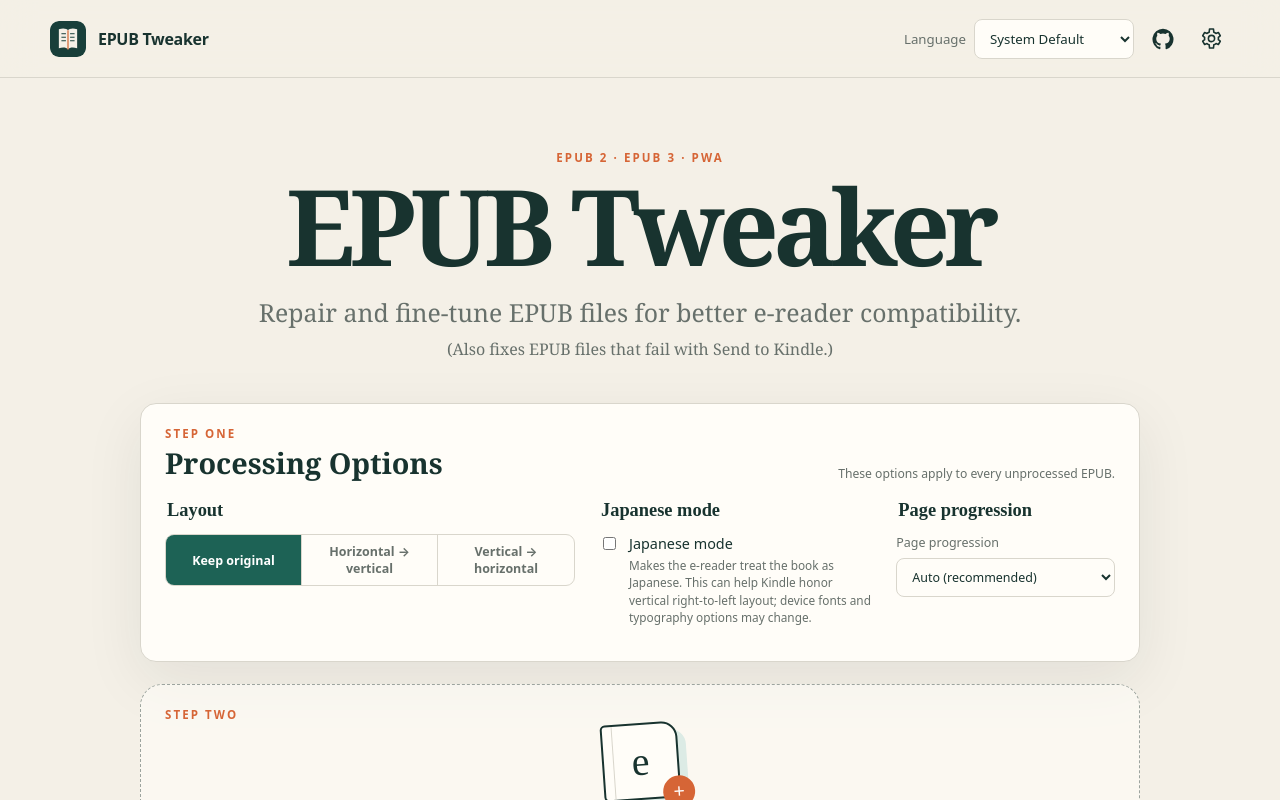
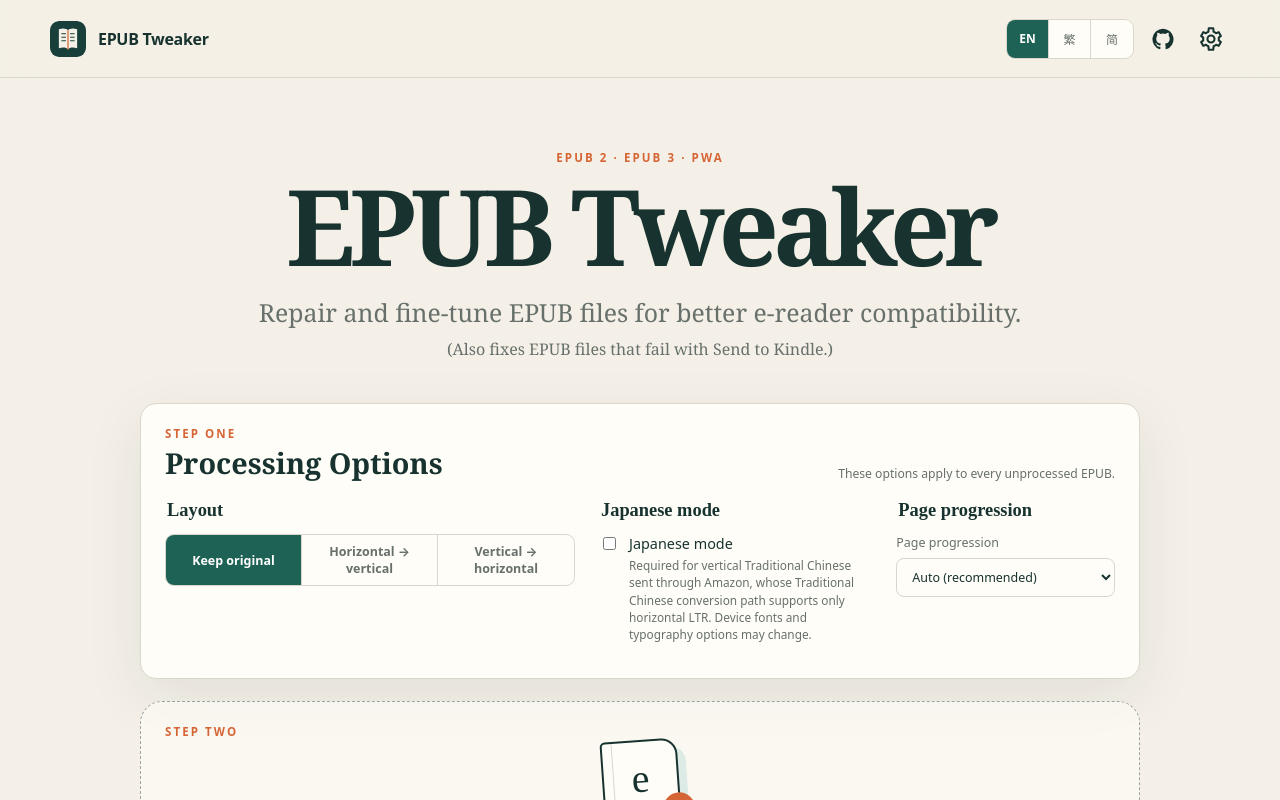
Before and after one commit to haohailong/EPUB-Tweaker, a React (Vite) app: page / in a window 1280 px wide. Shown: the top 800 px of the page. Built offline with nearby package versions, Linux system fonts and the light colour scheme.

Commit message:
Clarify Kindle Chinese limits and simplify language controls

```diff
--- a/src/App.tsx
+++ b/src/App.tsx
@@ -231,11 +231,7 @@
           <img src="/icon.svg" alt="" /><span>EPUB Tweaker</span>
         </a>
         <div className="header-actions">
-          <label className="language-select"><span>{t('language')}</span>
-            <select value={languageChoice} onChange={(event) => setLanguageChoice(event.target.value as Language)}>
-              <option value="system">{t('system')}</option><option value="en">{t('english')}</option><option value="zh-Hant">{t('traditional')}</option><option value="zh-Hans">{t('simplified')}</option>
-            </select>
-          </label>
+          <LanguageButtons language={language} label={t('language')} onChange={setLanguageChoice} />
           <a className="github-link" href={GITHUB_URL} target="_blank" rel="noreferrer" aria-label={t('sourceCode')} title={t('sourceCode')}>
             <svg viewBox="0 0 24 24" aria-hidden="true"><path fill="currentColor" d="M12 .7a11.5 11.5 0 0 0-3.64 22.41c.58.1.79-.25.79-.56v-2.23c-3.22.7-3.9-1.37-3.9-1.37-.52-1.34-1.28-1.7-1.28-1.7-1.05-.72.08-.7.08-.7 1.16.08 1.77 1.19 1.77 1.19 1.03 1.77 2.7 1.26 3.36.96.1-.75.4-1.26.73-1.55-2.57-.29-5.27-1.29-5.27-5.69 0-1.26.45-2.29 1.19-3.1-.12-.29-.52-1.47.11-3.06 0 0 .97-.31 3.16 1.18a10.98 10.98 0 0 1 5.76 0c2.19-1.49 3.16-1.18 3.16-1.18.63 1.59.23 2.77.11 3.06.74.81 1.19 1.84 1.19 3.1 0 4.41-2.71 5.39-5.28 5.68.41.36.78 1.06.78 2.14v3.27c0 .31.21.67.79.56A11.5 11.5 0 0 0 12 .7Z"/></svg>
           </a>
@@ -310,13 +306,23 @@
       {settingsOpen && <div className="modal-backdrop" onMouseDown={(event) => { if (event.target === event.currentTarget) setSettingsOpen(false); }}>
         <section className="modal" role="dialog" aria-modal="true" aria-labelledby="settings-title">
           <div className="modal-title"><h2 id="settings-title">{t('settings')}</h2><button className="icon-button" onClick={() => setSettingsOpen(false)} aria-label={t('close')}>×</button></div>
-          <label>{t('language')}<select value={languageChoice} onChange={(event) => setLanguageChoice(event.target.value as Language)}><option value="system">{t('system')}</option><option value="en">{t('english')}</option><option value="zh-Hant">{t('traditional')}</option><option value="zh-Hans">{t('simplified')}</option></select></label>
           <div className="settings-privacy"><strong>{t('privacy')}</strong><p>{t('clearDataHelp')}</p></div>
           <button className="danger-button" onClick={() => void clearLocalData()}>{t('clearData')}</button>
         </section>
       </div>}
     </div>
   );
+}
+
+function LanguageButtons({ language, label, onChange }: { language: Exclude<Language, 'system'>; label: string; onChange: (language: Language) => void }) {
+  const choices = [
+    { value: 'en' as const, label: 'EN' },
+    { value: 'zh-Hant' as const, label: '繁' },
+    { value: 'zh-Hans' as const, label: '简' }
+  ];
+  return <div className="language-buttons" role="group" aria-label={label} title={label}>
+    {choices.map((choice) => <button key={choice.value} type="button" aria-pressed={language === choice.value} onClick={() => onChange(choice.value)}>{choice.label}</button>)}
+  </div>;
 }
 
 interface CardProps {
--- a/src/epub/repairs.ts
+++ b/src/epub/repairs.ts
@@ -495,7 +495,7 @@
   if (effectiveMode === 'vertical-rl' && /^zh(?:-|$)/i.test(book.language) && !options.japaneseMode) {
     report(entries, {
       rule: 'kindle-vertical-chinese', kind: 'warning', path: book.packagePath,
-      message: 'Amazon does not consistently honor vertical Traditional Chinese as reflowable Kindle content. If page direction or font sizing is still wrong, enable Japanese mode or convert the book to horizontal layout.',
+      message: 'Amazon does not support vertical Traditional Chinese in its Traditional Chinese conversion path and may deliver it as a fixed-layout document. Enable Japanese mode or convert the book to horizontal layout before sending it to Kindle.',
       code: 'KINDLE_VERTICAL_CHINESE_LIMITATION'
     });
   }
--- a/src/i18n.ts
+++ b/src/i18n.ts
@@ -7,7 +7,7 @@
   drop: 'Drop EPUB files here', choose: 'Choose Files', dropHint: 'or use the button below', privacy: 'Files are processed on this device. Nothing is uploaded.',
   selectedFiles: 'Selected files', processAll: 'Process All', downloadAll: 'Download All', clearFinished: 'Clear processed files', confirmClearUndownloaded: '{count} processed file(s) have not been downloaded. Clear them anyway?',
   title: 'Title', author: 'Author', filename: 'Filename', version: 'EPUB version', bookLanguage: 'Language', layout: 'Layout', writingMode: 'Writing mode', progression: 'Page progression', size: 'Size',
-  advanced: 'Advanced Options', processingOptions: 'Processing Options', optionsApplyAll: 'These options apply to every unprocessed EPUB.', resourcesAndOutput: 'Resources and output', layoutOptions: 'Layout', preserveLayout: 'Keep original', vertical: 'Horizontal → vertical', horizontalTransform: 'Vertical → horizontal', japanese: 'Japanese mode', japaneseHelp: 'Makes the e-reader treat the book as Japanese. This can help Kindle honor vertical right-to-left layout; device fonts and typography options may change.',
+  advanced: 'Advanced Options', processingOptions: 'Processing Options', optionsApplyAll: 'These options apply to every unprocessed EPUB.', resourcesAndOutput: 'Resources and output', layoutOptions: 'Layout', preserveLayout: 'Keep original', vertical: 'Horizontal → vertical', horizontalTransform: 'Vertical → horizontal', japanese: 'Japanese mode', japaneseHelp: 'Required for vertical Traditional Chinese sent through Amazon, whose Traditional Chinese conversion path supports only horizontal LTR. Device fonts and typography options may change.',
   progressionAuto: 'Auto (recommended)', progressionRtl: 'Right to left', progressionLtr: 'Left to right', resources: 'Resources', replaceImages: 'Replace low-resolution images', chooseImages: 'Choose replacement images', imagesHelp: 'Matching uses dimensions, aspect ratio and perceptual similarity on this device. Filenames do not need to match.',
   output: 'Output', outputName: 'Output filename (optional)', outputHelp: 'A new -tweaked EPUB is downloaded without overwriting the original. The browser controls its save location.', process: 'Process EPUB', remove: 'Remove', download: 'Download EPUB', downloadAgain: 'Download again', transitionHint: 'Before → after',
   statusInspecting: 'Inspecting', statusReady: 'Ready', statusMatching: 'Matching images', statusProcessing: 'Processing', statusRepaired: 'Repaired', statusUnchanged: 'No changes needed', statusError: 'Error', statusDrm: 'DRM protected',
@@ -15,7 +15,7 @@
   repairSummary: '{count} compatibility fixes applied', noChanges: 'No compatibility changes were needed. The validated EPUB is ready.', intentionalTweaks: 'Intentional tweaks', warnings: 'Warnings', visibleChanges: 'Visible-content changes', automaticRepairs: 'Automatic repairs',
   technical: 'Technical details', copyLog: 'Copy Log', copied: 'Copied', validation: 'Output validation', beforeAfter: '{before} → {after}',
   validationSuccess: 'All {count} post-processing checks passed.', ruleNavigation: 'Repaired navigation targets', rulePageMap: 'Removed obsolete page-map', ruleStaleEncryption: 'Removed stale encryption metadata', ruleCss: 'Removed incompatible pseudo-element styling', ruleSvg: 'Normalized incompatible SVG titles', ruleRuby: 'Converted incompatible Chinese ruby to parenthetical text', ruleVertical: 'Applied vertical right-to-left layout', ruleHorizontal: 'Converted vertical text to horizontal layout', ruleVerticalSkipped: 'Skipped layout conversion for fixed-layout publication', ruleJapanese: 'Set publication language to Japanese', ruleImage: 'Replaced image with a local high-resolution file', ruleUtf8: 'Normalized text resources to UTF-8', ruleProgression: 'Updated page progression', ruleWritingMode: 'Updated Kindle writing-mode metadata',
-  ruleKindleLanguage: 'Normalized language metadata for Send to Kindle', ruleReflowableSvgPage: 'Converted a fixed-canvas image page to reflowable layout', ruleReflowableSpread: 'Removed fixed-page spread hints from reflowable content', ruleStandardWritingMode: 'Added standards-compatible writing-mode CSS', ruleKindleVerticalChinese: 'Kindle may not honor vertical Traditional Chinese layout; try Japanese mode or convert to horizontal',
+  ruleKindleLanguage: 'Normalized language metadata for Send to Kindle', ruleReflowableSvgPage: 'Converted a fixed-canvas image page to reflowable layout', ruleReflowableSpread: 'Removed fixed-page spread hints from reflowable content', ruleStandardWritingMode: 'Added standards-compatible writing-mode CSS', ruleKindleVerticalChinese: 'Amazon does not support reflowable vertical Traditional Chinese; enable Japanese mode or convert to horizontal',
   errorInvalid: 'The file is not a valid EPUB archive.', errorContainer: 'META-INF/container.xml is missing.', errorPackage: 'The package document is missing.', errorManifest: 'A referenced manifest resource is missing.', errorSpine: 'A spine reference is invalid.', errorDrm: 'This EPUB contains DRM-protected resources. EPUB Tweaker does not remove DRM.', errorXml: 'An XML resource is malformed and cannot be safely repaired.', errorUnsafe: 'The archive contains an unsafe path.', errorTooLarge: 'The archive exceeds the safe processing limits.', errorValidation: 'The generated EPUB did not pass post-processing validation.',
   imageMatches: 'Image matches', confidence: 'Confidence', original: 'Original', replacement: 'Replacement', automatic: 'Applied automatically', confirm: 'Confirm replacement', noMatch: 'No reliable match found',
   settings: 'Settings', clearData: 'Clear local data', clearDataHelp: 'Clears saved preferences and app caches. It never deletes files on your device.', clearDone: 'Local app data cleared.', close: 'Close',
@@ -33,7 +33,7 @@
   drop: '將 EPUB 檔案拖到這裡', choose: '選擇檔案', dropHint: '或使用下方按鈕', privacy: '檔案只在此裝置上處理，不會上傳。',
   selectedFiles: '已選檔案', processAll: '全部處理', downloadAll: '全部下載', clearFinished: '清理已處理檔案', confirmClearUndownloaded: '尚有 {count} 個已處理檔案未下載。確定仍要清理嗎？',
   title: '書名', author: '作者', filename: '檔名', version: 'EPUB 版本', bookLanguage: '語言', layout: '版面', writingMode: '書寫模式', progression: '翻頁方向', size: '大小',
-  advanced: '進階選項', processingOptions: '處理選項', optionsApplyAll: '以下選項會套用到所有尚未處理的 EPUB。', resourcesAndOutput: '資源與輸出', layoutOptions: '版面', preserveLayout: '保留原版面', vertical: '橫排 → 直排', horizontalTransform: '直排 → 橫排', japanese: '日文模式', japaneseHelp: '讓電子閱讀器將本書視為日文書，可能有助 Kindle 正確套用直排由右至左；裝置上的字型與排版選項可能改變。',
+  advanced: '進階選項', processingOptions: '處理選項', optionsApplyAll: '以下選項會套用到所有尚未處理的 EPUB。', resourcesAndOutput: '資源與輸出', layoutOptions: '版面', preserveLayout: '保留原版面', vertical: '橫排 → 直排', horizontalTransform: '直排 → 橫排', japanese: '日文模式', japaneseHelp: '繁中直排透過 Amazon 傳送時需要啟用；Amazon 的繁中轉換路徑只支援橫排 LTR。裝置上的字型與排版選項可能改變。',
   progressionAuto: '自動（建議）', progressionRtl: '由右至左', progressionLtr: '由左至右', resources: '資源', replaceImages: '替換低解析度圖片', chooseImages: '選擇替換圖片', imagesHelp: '只在此裝置上以尺寸、長寬比與感知相似度配對；檔名無需相同。',
   output: '輸出', outputName: '輸出檔名（選填）', outputHelp: '會下載新的 -tweaked EPUB，不會覆蓋原檔；儲存位置由瀏覽器決定。', process: '處理 EPUB', remove: '移除', download: '下載 EPUB', downloadAgain: '再次下載', transitionHint: '處理前 → 處理後',
   statusInspecting: '正在檢查', statusReady: '就緒', statusMatching: '正在配對圖片', statusProcessing: '正在處理', statusRepaired: '已修復', statusUnchanged: '無需修改', statusError: '錯誤', statusDrm: '受 DRM 保護',
@@ -41,7 +41,7 @@
   repairSummary: '已套用 {count} 項相容性修復', noChanges: '不需要相容性修改；已驗證的 EPUB 可以下載。', intentionalTweaks: '刻意調整', warnings: '警告', visibleChanges: '可見內容變更', automaticRepairs: '自動修復',
   technical: '技術細節', copyLog: '複製記錄', copied: '已複製', validation: '輸出驗證', beforeAfter: '{before} → {after}',
   validationSuccess: '已通過全部 {count} 項後處理驗證。', ruleNavigation: '修復導覽目標', rulePageMap: '移除過時 page-map', ruleStaleEncryption: '移除失效的加密中繼資料', ruleCss: '移除不相容的偽元素樣式', ruleSvg: '正規化不相容的 SVG 標題', ruleRuby: '將不相容的中文注音轉為括號文字', ruleVertical: '套用由右至左的直排版面', ruleHorizontal: '將直排文字轉為橫排版面', ruleVerticalSkipped: '固定版面出版物已略過版面轉換', ruleJapanese: '將出版語言設為日文', ruleImage: '以本機高解析度檔案替換圖片', ruleUtf8: '將文字資源正規化為 UTF-8', ruleProgression: '更新翻頁方向', ruleWritingMode: '更新 Kindle 書寫模式中繼資料',
-  ruleKindleLanguage: '正規化 Send to Kindle 語言中繼資料', ruleReflowableSvgPage: '將固定畫布圖片頁轉為可重排版面', ruleReflowableSpread: '移除可重排內容中的固定頁面跨頁標記', ruleStandardWritingMode: '補上符合標準的書寫模式 CSS', ruleKindleVerticalChinese: 'Kindle 可能不採用繁體中文直排；可嘗試日文模式或轉為橫排',
+  ruleKindleLanguage: '正規化 Send to Kindle 語言中繼資料', ruleReflowableSvgPage: '將固定畫布圖片頁轉為可重排版面', ruleReflowableSpread: '移除可重排內容中的固定頁面跨頁標記', ruleStandardWritingMode: '補上符合標準的書寫模式 CSS', ruleKindleVerticalChinese: 'Amazon 不支援可重排的繁中直排；請啟用日文模式或轉為橫排',
   errorInvalid: '檔案不是有效的 EPUB 封裝。', errorContainer: '缺少 META-INF/container.xml。', errorPackage: '缺少書籍套件文件。', errorManifest: '找不到清單所參照的資源。', errorSpine: '閱讀順序參照無效。', errorDrm: '此 EPUB 含有受 DRM 保護的資源。EPUB Tweaker 不會移除 DRM。', errorXml: 'XML 資源格式錯誤，無法安全修復。', errorUnsafe: '壓縮檔含有不安全的路徑。', errorTooLarge: '壓縮檔超出安全處理上限。', errorValidation: '產生的 EPUB 未通過後處理驗證。',
   imageMatches: '圖片配對', confidence: '信心度', original: '原圖', replacement: '替換圖', automatic: '自動套用', confirm: '確認替換', noMatch: '找不到可靠配對',
   settings: '設定', clearData: '清除本機資料', clearDataHelp: '清除已儲存偏好與 App 快取，不會刪除裝置上的檔案。', clearDone: '已清除本機 App 資料。', close: '關閉',
@@ -59,7 +59,7 @@
   drop: '将 EPUB 文件拖到这里', choose: '选择文件', dropHint: '或使用下方按钮', privacy: '文件只在此设备上处理，不会上传。',
   selectedFiles: '已选文件', processAll: '全部处理', downloadAll: '全部下载', clearFinished: '清理已处理文件', confirmClearUndownloaded: '尚有 {count} 个已处理文件未下载。确定仍要清理吗？',
   title: '书名', author: '作者', filename: '文件名', version: 'EPUB 版本', bookLanguage: '语言', layout: '版式', writingMode: '书写模式', progression: '翻页方向', size: '大小',
-  advanced: '高级选项', processingOptions: '处理选项', optionsApplyAll: '以下选项会应用到所有尚未处理的 EPUB。', resourcesAndOutput: '资源与输出', layoutOptions: '版式', preserveLayout: '保留原版式', vertical: '横排 → 竖排', horizontalTransform: '竖排 → 横排', japanese: '日文模式', japaneseHelp: '让电子阅读器将本书视为日文书，可能有助 Kindle 正确应用竖排从右到左；设备上的字体和排版选项可能改变。',
+  advanced: '高级选项', processingOptions: '处理选项', optionsApplyAll: '以下选项会应用到所有尚未处理的 EPUB。', resourcesAndOutput: '资源与输出', layoutOptions: '版式', preserveLayout: '保留原版式', vertical: '横排 → 竖排', horizontalTransform: '竖排 → 横排', japanese: '日文模式', japaneseHelp: '繁中竖排通过 Amazon 发送时需要启用；Amazon 的繁中转换路径只支持横排 LTR。设备上的字体和排版选项可能改变。',
   progressionAuto: '自动（推荐）', progressionRtl: '从右到左', progressionLtr: '从左到右', resources: '资源', replaceImages: '替换低分辨率图片', chooseImages: '选择替换图片', imagesHelp: '只在此设备上按尺寸、宽高比和感知相似度匹配；文件名无需相同。',
   output: '输出', outputName: '输出文件名（可选）', outputHelp: '会下载新的 -tweaked EPUB，不会覆盖原文件；保存位置由浏览器决定。', process: '处理 EPUB', remove: '移除', download: '下载 EPUB', downloadAgain: '再次下载', transitionHint: '处理前 → 处理后',
   statusInspecting: '正在检查', statusReady: '就绪', statusMatching: '正在匹配图片', statusProcessing: '正在处理', statusRepaired: '已修复', statusUnchanged: '无需修改', statusError: '错误', statusDrm: '受 DRM 保护',
@@ -67,7 +67,7 @@
   repairSummary: '已应用 {count} 项兼容性修复', noChanges: '不需要兼容性修改；已验证的 EPUB 可以下载。', intentionalTweaks: '主动调整', warnings: '警告', visibleChanges: '可见内容变更', automaticRepairs: '自动修复',
   technical: '技术细节', copyLog: '复制日志', copied: '已复制', validation: '输出验证', beforeAfter: '{before} → {after}',
   validationSuccess: '已通过全部 {count} 项后处理验证。', ruleNavigation: '修复导航目标', rulePageMap: '移除过时 page-map', ruleStaleEncryption: '移除失效的加密元数据', ruleCss: '移除不兼容的伪元素样式', ruleSvg: '规范化不兼容的 SVG 标题', ruleRuby: '将不兼容的中文注音转为括号文字', ruleVertical: '应用从右到左的竖排版式', ruleHorizontal: '将竖排文字转换为横排版式', ruleVerticalSkipped: '固定版式出版物已跳过版式转换', ruleJapanese: '将出版语言设为日文', ruleImage: '用本地高分辨率文件替换图片', ruleUtf8: '将文字资源规范化为 UTF-8', ruleProgression: '更新翻页方向', ruleWritingMode: '更新 Kindle 书写模式元数据',
-  ruleKindleLanguage: '规范化 Send to Kindle 语言元数据', ruleReflowableSvgPage: '将固定画布图片页转换为可重排版式', ruleReflowableSpread: '移除可重排内容中的固定页面跨页标记', ruleStandardWritingMode: '补上符合标准的书写模式 CSS', ruleKindleVerticalChinese: 'Kindle 可能不会采用繁体中文竖排；可尝试日文模式或转换为横排',
+  ruleKindleLanguage: '规范化 Send to Kindle 语言元数据', ruleReflowableSvgPage: '将固定画布图片页转换为可重排版式', ruleReflowableSpread: '移除可重排内容中的固定页面跨页标记', ruleStandardWritingMode: '补上符合标准的书写模式 CSS', ruleKindleVerticalChinese: 'Amazon 不支持可重排的繁中竖排；请启用日文模式或转换为横排',
   errorInvalid: '文件不是有效的 EPUB 封装。', errorContainer: '缺少 META-INF/container.xml。', errorPackage: '缺少书籍包文件。', errorManifest: '找不到清单所引用的资源。', errorSpine: '阅读顺序引用无效。', errorDrm: '此 EPUB 含有受 DRM 保护的资源。EPUB Tweaker 不会移除 DRM。', errorXml: 'XML 资源格式错误，无法安全修复。', errorUnsafe: '压缩包中含有不安全的路径。', errorTooLarge: '压缩包超出安全处理上限。', errorValidation: '生成的 EPUB 未通过后处理验证。',
   imageMatches: '图片匹配', confidence: '置信度', original: '原图', replacement: '替换图', automatic: '自动应用', confirm: '确认替换', noMatch: '未找到可靠匹配',
   settings: '设置', clearData: '清除本地数据', clearDataHelp: '清除已保存的偏好与 App 缓存，不会删除设备上的文件。', clearDone: '已清除本地 App 数据。', close: '关闭',
--- a/src/styles.css
+++ b/src/styles.css
@@ -31,12 +31,15 @@
 .brand img { width: 36px; height: 36px; border-radius: 9px; }
 .header-actions, .batch-actions, .card-actions { display: flex; align-items: center; gap: 10px; }
 .header-actions { min-width: 0; }
-.language-select { min-width: 0; display: flex; align-items: center; gap: 8px; color: var(--muted); font-size: .83rem; }
-.language-select select { min-width: 0; }
+.language-buttons { display: inline-grid; grid-template-columns: repeat(3, 42px); border: 1px solid var(--line); border-radius: 9px; overflow: hidden; background: var(--card); }
+.language-buttons button { height: 38px; padding: 0; border: 0; border-right: 1px solid var(--line); border-radius: 0; color: var(--muted); background: transparent; font-size: .75rem; font-weight: 750; letter-spacing: .01em; }
+.language-buttons button:last-child { border-right: 0; }
+.language-buttons button:hover { color: var(--ink); background: rgba(24, 51, 47, .06); }
+.language-buttons button[aria-pressed='true'] { color: #fff; background: var(--green); }
 select, input[type='text'] { color: var(--ink); background: var(--card); border: 1px solid var(--line); border-radius: 8px; padding: 9px 32px 9px 11px; }
 .icon-button { border: 0; background: transparent; color: var(--ink); width: 38px; height: 38px; display: grid; place-items: center; border-radius: 50%; font-size: 1.2rem; }
 .icon-button:hover { background: rgba(24, 51, 47, .08); }
-.settings-button svg { width: 23px; height: 23px; fill: none; stroke: currentColor; stroke-width: 1.65; stroke-linecap: round; stroke-linejoin: round; }
+.settings-button svg { width: 26px; height: 26px; fill: none; stroke: currentColor; stroke-width: 1.9; stroke-linecap: round; stroke-linejoin: round; }
 .github-link { width: 38px; height: 38px; display: grid; place-items: center; border-radius: 50%; color: var(--ink); }
 .github-link:hover { background: rgba(24, 51, 47, .08); }
 .github-link svg { width: 22px; height: 22px; }
@@ -165,7 +168,7 @@
 }
 
 @media (max-width: 800px) {
-  .site-header { padding: 0 16px; }.language-select > span { display: none; }.language-select select { width: 100%; max-width: none; }
+  .site-header { padding: 0 16px; }
   main { width: min(100% - 24px, 1180px); }.hero { margin-top: 48px; }.home-options-grid { grid-template-columns: 1fr; gap: 18px; }.drop-zone { min-height: 250px; padding: 30px 15px; }.drop-zone-heading .eyebrow { left: 16px; top: 18px; }
   .section-heading { align-items: flex-start; gap: 15px; padding-inline: 16px; }.section-actions { align-items: stretch; }.batch-actions { flex-direction: column; align-items: stretch; }.batch-actions button { padding: 9px 11px; font-size: .78rem; }
   .book-meta { grid-template-columns: repeat(2, minmax(0, 1fr)); padding-left: 26px; }.progress-wrap, .error-box { margin-left: 0; padding-left: 26px; }.error-box { margin-left: 26px; }
@@ -174,7 +177,7 @@
 }
 
 @media (max-width: 480px) {
-  .site-header { display: grid; grid-template-columns: 36px minmax(0, 1fr); gap: 8px; }.brand span { display: none; }.header-actions { display: grid; grid-template-columns: minmax(0, 1fr) 36px 36px; gap: 4px; }.language-select, .language-select select { width: 100%; }.github-link, .icon-button { width: 36px; height: 36px; }.hero { margin-bottom: 48px; }h1 { font-size: 3.3rem; }.tagline { font-size: 1.1rem; }
+  .site-header { display: grid; grid-template-columns: 36px minmax(0, 1fr); gap: 8px; }.brand span { display: none; }.header-actions { display: grid; grid-template-columns: auto 36px 36px; justify-content: end; gap: 4px; }.language-buttons { grid-template-columns: repeat(3, 36px); }.language-buttons button { height: 36px; font-size: .7rem; }.github-link, .icon-button { width: 36px; height: 36px; }.hero { margin-bottom: 48px; }h1 { font-size: 3.3rem; }.tagline { font-size: 1.1rem; }
   .home-options { padding: 18px 16px; }.home-options-heading { display: block; }.home-options-heading > small { display: block; text-align: left; margin-top: 5px; }.segmented-control { grid-template-columns: 1fr; }.segmented-control span { border-right: 0; border-bottom: 1px solid var(--line); }.segmented-control label:last-child span { border-bottom: 0; }.hero.has-files .drop-zone { grid-template-columns: 1fr; }.hero.has-files .drop-zone-heading { padding-top: 20px; }.hero.has-files .drop-zone-heading .eyebrow { left: 16px; top: 10px; }.hero.has-files .drop-zone h2 { text-align: center; }
   .card-top { grid-template-columns: 38px 1fr 34px; padding-inline: 16px; }.book-meta { padding-inline: 16px; gap: 16px 10px; }.progress-wrap { padding-inline: 16px; }.error-box { margin-inline: 16px; }.advanced > summary, .technical > summary, .advanced-grid, .technical-body, .card-actions, .report-summary, .report-group { padding-left: 16px; padding-right: 16px; }.matches { margin-inline: 16px; }.section-heading h2 { font-size: 2.2rem; }
 }
```
Also changed, not shown: 1 other file (tests, documents, lock files or other folders).
